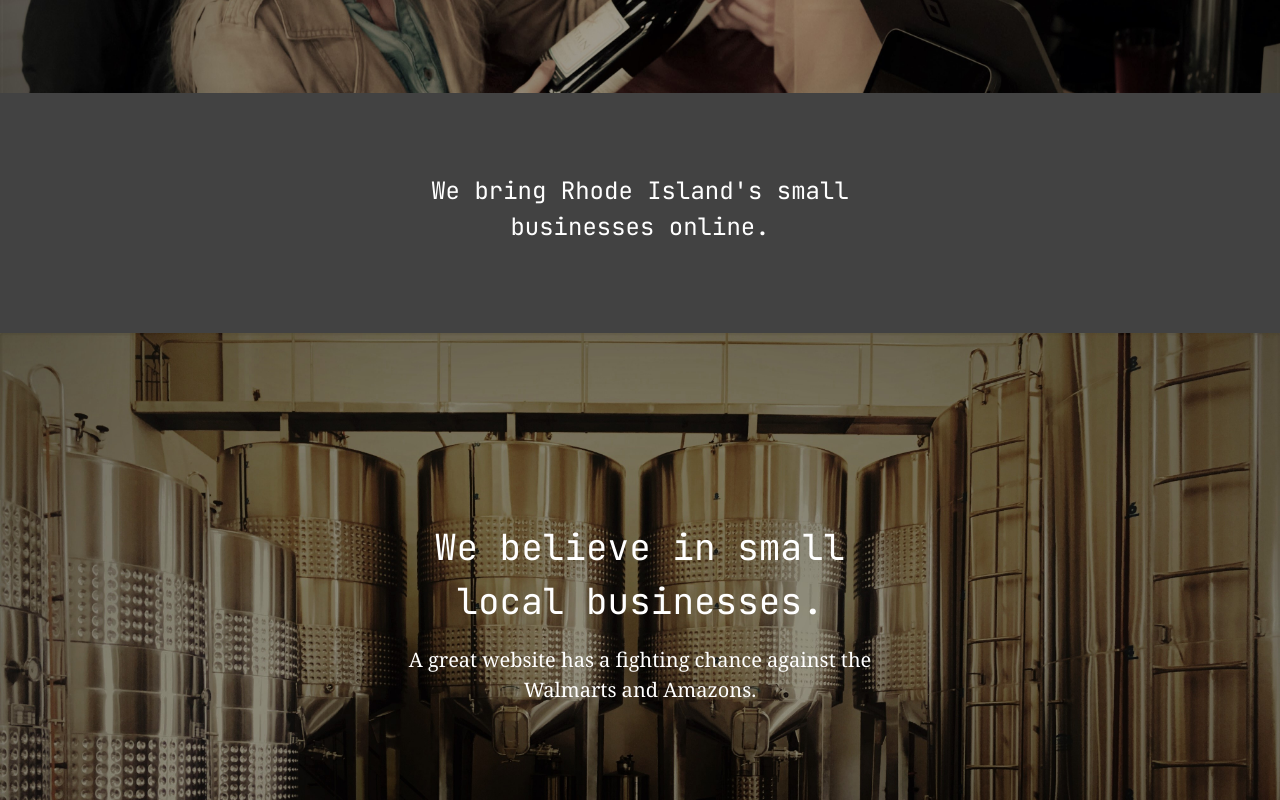
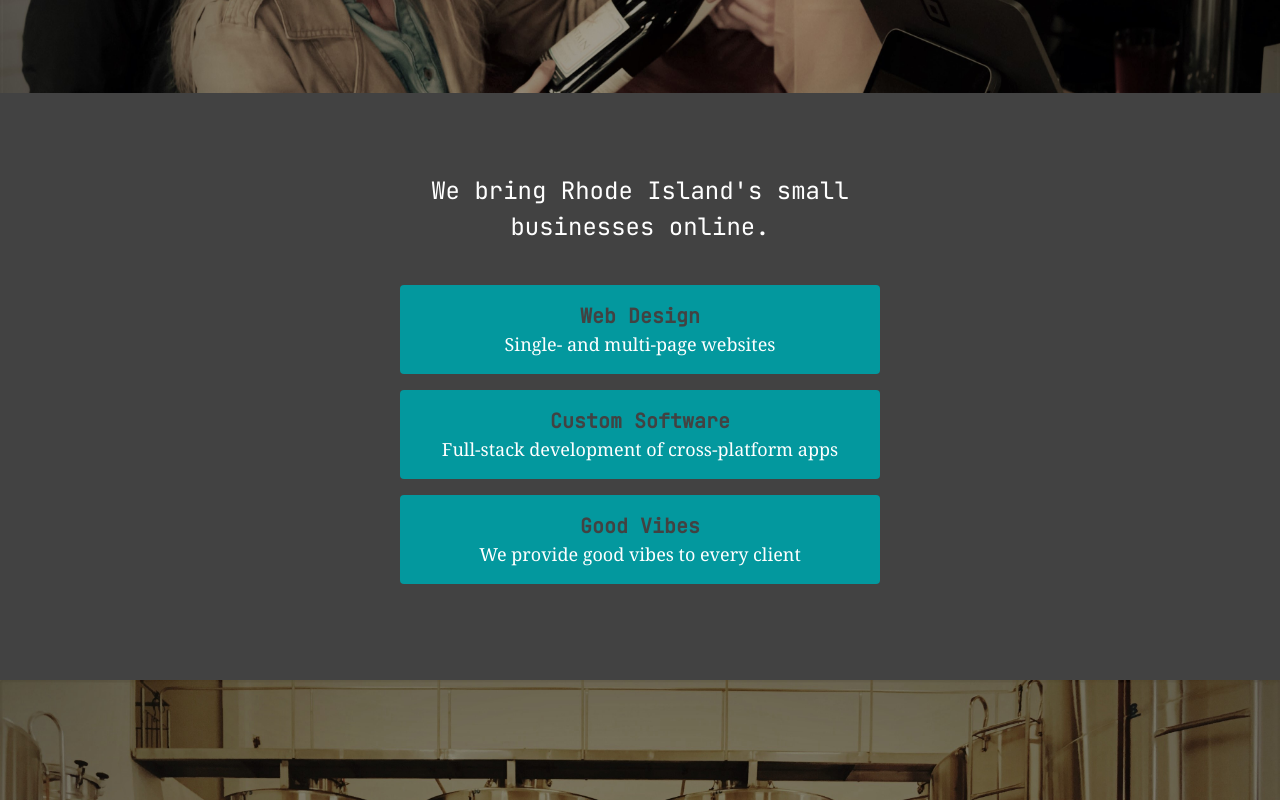
Before and after one commit to starboardcoop/starboardcoop, a Next.js app: page / in a window 1280 px wide. Shown: the part 467-1267 px from the top of the page. Built offline with nearby package versions, Linux system fonts and the light colour scheme.

Commit message:
Add service boxes

```diff
--- a/pages/index.js
+++ b/pages/index.js
@@ -36,6 +36,20 @@ const Home = () => (
       </Section>
       <Section id="two" className="bg-gray-dark text-white">
         <h2 className="text-2xl mb-2">We bring Rhode Island's small businesses online.</h2>
+        <div className="p-4">
+          <div className="bg-primary-light mt-4 p-4 rounded">
+            <h3 className="text-xl text-gray-dark font-bold">Web Design</h3>
+            <p>Single- and multi-page websites</p>
+          </div>
+          <div className="bg-primary-light mt-4 p-4 rounded">
+            <h3 className="text-xl text-gray-dark font-bold">Custom Software</h3>
+            <p>Full-stack development of cross-platform apps</p>
+          </div>
+          <div className="bg-primary-light mt-4 p-4 rounded">
+            <h3 className="text-xl text-gray-dark font-bold">Good Vibes</h3>
+            <p>We provide good vibes to every client</p>
+          </div>
+        </div>
       </Section>
       <Section id="three" className="h-70 text-white bg-brewery flex flex-col justify-center">
         <h2 className="text-3xl md:text-4xl">We believe in small local businesses.</h2>
```
